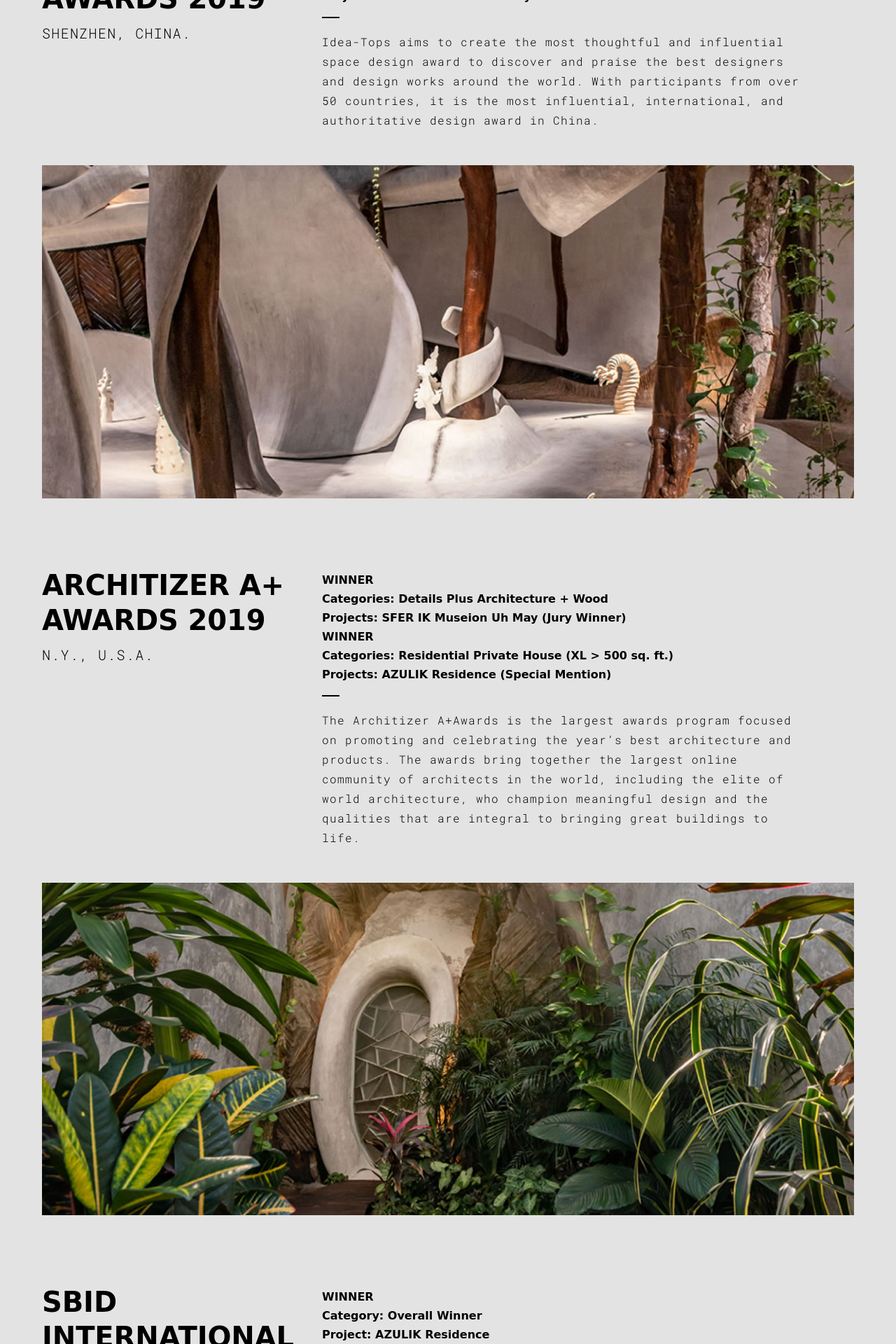
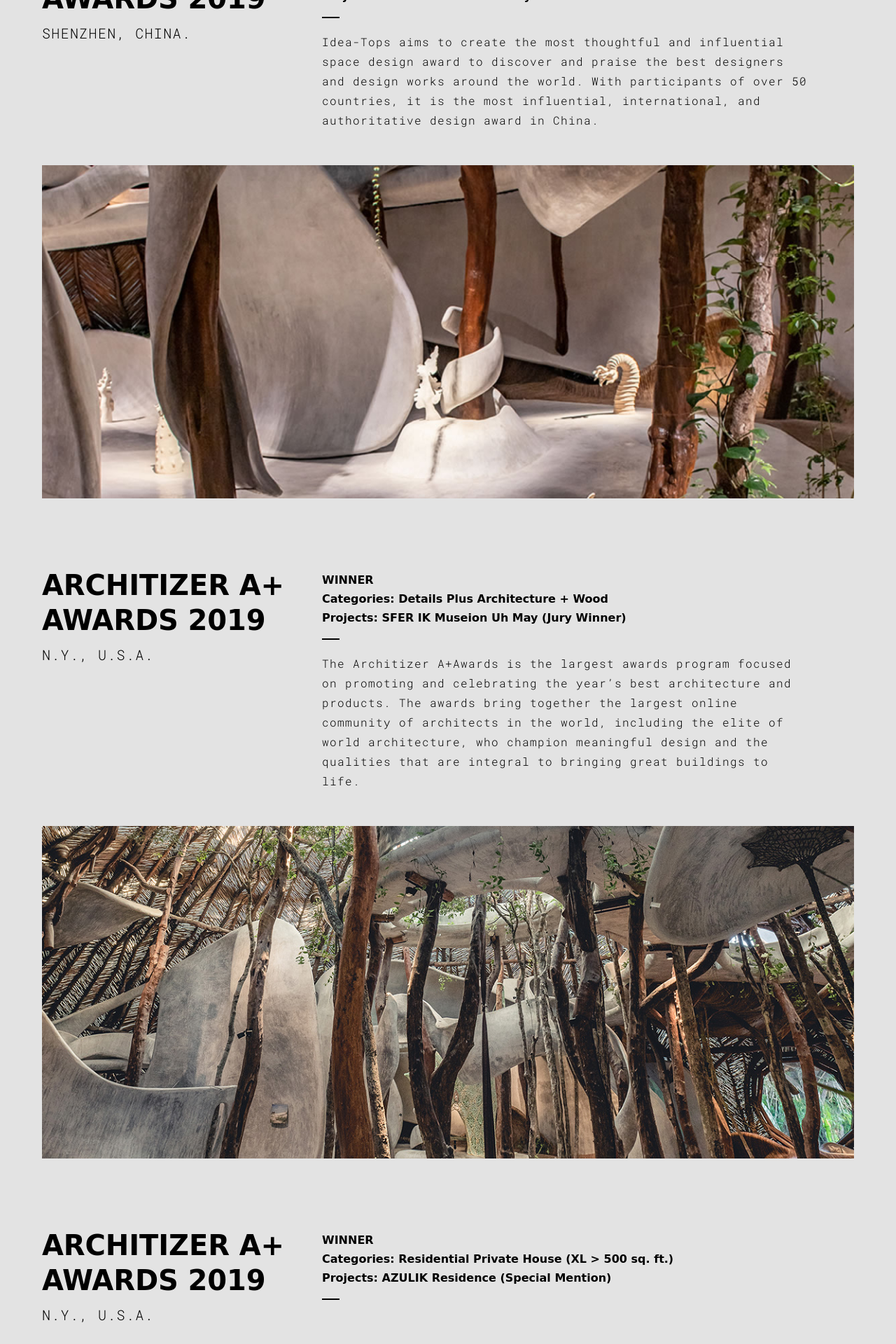
Before and after one commit to gabofc/roth-architecture, a PHP site: page /awards in a window 1280 px wide. Shown: the part 440-2360 px from the top of the page at 70% size. Run offline with PHP 8.4, Linux system fonts and the light colour scheme; some libraries are stand-ins or nearby versions; some web fonts are replaced.

Commit message:
Awards update

```diff
--- a/awards.php
+++ b/awards.php
@@ -14,11 +14,11 @@
 					<b class="scrollAnimation">Category: Cultural Space</b>
 					<b class="scrollAnimation">Project: SFER IK Museion Uh May</b>
 					<span class="scrollAnimation"></span>
-					<p class="scrollAnimation">Idea-Tops aims to create the most thoughtful and influential space design award to discover and praise the best designers and design works around the world. With participants from over 50 countries, it is the most influential, international, and authoritative design award in China.</p>
+					<p class="scrollAnimation">Idea-Tops aims to create the most thoughtful and influential space design award to discover and praise the best designers and design works around the world. With participants of over 50 countries, it is the most influential, international, and authoritative design award in China.</p>
 				</div>
 			</div>
 			<div class="awardImg scrollAnimation">
-				<img src="images/awards/1.jpg">
+				<img src="images/awards/idea-tops.jpg">
 				 <a href="https://www.a963.com/index.php?m=idea_tops&c=ztshow&a=win_works_show_en&year=2019&pcat=1&cat=46" target="_blank">Read More</a>
 				<div class="linea"></div>
 			</div>
@@ -33,16 +33,32 @@
 						<b class="scrollAnimation">WINNER</b>
 						<b class="scrollAnimation">Categories: Details Plus Architecture + Wood</b>
 						<b class="scrollAnimation">Projects: SFER IK Museion Uh May (Jury Winner)</b>
-								<b class="scrollAnimation">WINNER</b>
-						<b class="scrollAnimation">Categories: Residential Private House (XL > 500 sq. ft.) </b>
-						<b class="scrollAnimation">Projects: AZULIK Residence (Special Mention)</b>
 					<span class="scrollAnimation"></span>
 					<p class="scrollAnimation">The Architizer A+Awards is the largest awards program focused on promoting and celebrating the year’s best architecture and products. The awards bring together the largest online community of architects in the world, including the elite of world architecture, who champion meaningful design and the qualities that are integral to bringing great buildings to life.</p>
 				</div>
 			</div>
 			<div class="awardImg scrollAnimation">
-				<img src="images/awards/2.jpg">
+				<img src="images/awards/architizer-01.jpg">
 				 <a href="https://architizer.com/projects/iklab-uh-may/?_ga=2.231018783.1274494379.1576182360-433655417.1576182360" target="_blank">Read More</a>
+				<div class="linea"></div>
+			</div>
+		</div>
+		<div class="awardItem">
+			<div class="contenido">
+				<div class="titulos">
+					<h3 class="scrollAnimation">ARCHITIZER A+ AWARDS 2019</h3>
+					<h4 class="scrollAnimation">N.Y., U.S.A.</h4>
+				</div>
+				<div class="descripcion">
+								<b class="scrollAnimation">WINNER</b>
+						<b class="scrollAnimation">Categories: Residential Private House (XL > 500 sq. ft.) </b>
+						<b class="scrollAnimation">Projects: AZULIK Residence (Special Mention)</b>
+					<span class="scrollAnimation"></span>
+				</div>
+			</div>
+			<div class="awardImg scrollAnimation">
+				<img src="images/awards/architizer-02.jpg">
+				 <a href="https://awards.architizer.com/winners-gallery/#ResidentialPrivateHouseXL5000sqft" target="_blank">Read More</a>
 				<div class="linea"></div>
 			</div>
 		</div>
@@ -61,7 +77,7 @@
 				</div>
 			</div>
 			<div class="awardImg scrollAnimation">
-				<img src="images/awards/3.jpg">
+				<img src="images/awards/sbid.jpg">
 				 <a href="https://www.sbid.org/residential-design-uh-may-residence-19/" target="_blank">Read More</a>
 				<div class="linea"></div>
 			</div>
@@ -81,7 +97,7 @@
 				</div>
 			</div>
 			<div class="awardImg scrollAnimation">
-				<img src="images/awards/4.jpg">
+				<img src="images/awards/idm-01.jpg">
 				 <a href="http://www.interiordesign.net/award/9-best-of-year-awards-winners-2019/#Small-Museum-Art-Gallery" target="_blank">Read More</a>
 				<div class="linea"></div>
 			</div>
@@ -97,16 +113,33 @@
 					<b class="scrollAnimation">WINNER</b>
 					<b class="scrollAnimation">Categories: House of the Year</b>
 					<b class="scrollAnimation">Projects: AZULIK Residence</b>
+					<span class="scrollAnimation"></span>
+					<p class="scrollAnimation">Established in 1997 and headquartered in Amsterdam, Frame is a global platform for all professional members and stakeholders in the interior-design industry. The Frame Awards honor outstanding architectural and design work around the world, always exploring what's next in spatial design, innovation and creativity.</p>
+				</div>
+			</div>
+			<div class="awardImg scrollAnimation">
+				<img src="images/awards/frame-awards-01.jpg">
+				 <a href="https://frameweb.com/article/proudly-announcing-the-full-list-of-frame-awards-winners" target="_blank">Read More</a>
+				<div class="linea"></div>
+			</div>
+		</div>
+
+		<div class="awardItem">
+			<div class="contenido">
+				<div class="titulos">
+					<h3 class="scrollAnimation">Frame Awards</h3>
+					<h4 class="scrollAnimation">Amsterdam, Netherlands.</h4>
+				</div>
+				<div class="descripcion">
 						<b class="scrollAnimation">WINNER</b>
 						<b class="scrollAnimation">Categories: Emerging Designer of the Year</b>
 						<b class="scrollAnimation">Projects: Roth Architecture </b>
 					<span class="scrollAnimation"></span>
-					<p class="scrollAnimation">Established in 1997 and headquartered in Amsterdam, Frame is a global platform for all professional members and stakeholders in the interior-design industry. The Frame Awards honor outstanding architectural and design work around the world, always exploring what's next in spatial design, innovation, and creativity.</p>
 				</div>
 			</div>
 			<div class="awardImg scrollAnimation">
-				<img src="images/awards/5.jpg">
-				 <a href="https://frameweb.com/article/proudly-announcing-the-full-list-of-frame-awards-winners" target="_blank">Read More</a>
+				<img src="images/awards/frame-awards-02.jpg">
+				 <a href="https://frameweb.com/article/proudly-announcing-the-full-list-of-frame-awards-winners " target="_blank">Read More</a>
 				<div class="linea"></div>
 			</div>
 		</div>
@@ -126,7 +159,7 @@
 				</div>
 			</div>
 			<div class="awardImg scrollAnimation">
-				<img src="images/awards/6.jpg">
+				<img src="images/awards/lcd.jpg">
 				 <a href="https://www.leadingculturedestinations.com/awards-1" target="_blank">Read More</a>
 				<div class="linea"></div>
 			</div>
@@ -143,16 +176,32 @@
 				<b class="scrollAnimation">WINNER</b>
 				<b class="scrollAnimation">Category: Best Artistic Architecture Studio </b>
 				<b class="scrollAnimation">Project: Roth Architecture</b>
+				<span class="scrollAnimation"></span>
+				<p class="scrollAnimation">BUILD Awards recognise and reward the works conducted by the world’s most innovative, imaginative and dedicated designers and architects. <br>With an impetus on sustainable and efficient methods being placed on modern projects, the awards recognise those that are pioneers in passive design. The Architecture Awards 2020 commend companies, individuals and projects across a myriad of sectors and through a merit-driven approach, that  ensures that only the most dedicated, creative and awe-inspiring parties receive one of the prestigious accolades.</p>
+			</div>
+		</div>
+		<div class="awardImg scrollAnimation">
+			<img src="images/awards/build-arch-01.jpg">
+			 <a href="https://www.build-review.com/issues/architecture-awards-2020/48/" target="_blank">Read More</a>
+			<div class="linea"></div>
+		</div>
+	</div>
+
+	<div class="awardItem">
+		<div class="contenido">
+			<div class="titulos">
+				<h3 class="scrollAnimation">BUILD ARCHITECTURE AWARDS 2020 </h3>
+				<h4 class="scrollAnimation">Staffordshire, England.</h4>
+			</div>
+			<div class="descripcion">
 					<b class="scrollAnimation">WINNER</b>
 					<b class="scrollAnimation">Category: Best Completed Innovative Commercial Project </b>
 					<b class="scrollAnimation">Project: ZAK IK</b>
 				<span class="scrollAnimation"></span>
-				<p class="scrollAnimation">BUILD Awards recognize and reward the works conducted by the world’s most innovative, imaginative, and dedicated designers and architects. With an impetus on sustainable and efficient methods being placed on modern projects, the awards acknowledge those companies and individuals who are pioneers in passive design.
-Winner</p>
 			</div>
 		</div>
 		<div class="awardImg scrollAnimation">
-			<img src="images/awards/6.jpg">
+			<img src="images/awards/build-arch-02.jpg">
 			 <a href="https://www.build-review.com/issues/architecture-awards-2020/48/" target="_blank">Read More</a>
 			<div class="linea"></div>
 		</div>
```
Also changed, not shown: images/awards/2.jpg (deleted), images/awards/architizer-01.jpg (added), images/awards/architizer-02.jpg (added), images/awards/build-arch-01.jpg (added), images/awards/build-arch-02.jpg (added), images/awards/frame-awards-01.jpg (renamed from images/awards/5.jpg), images/awards/frame-awards-02.jpg (added), images/awards/idea-tops.jpg (renamed from images/awards/1.jpg), images/awards/idm-01.jpg (renamed from images/awards/3.jpg), images/awards/lcd.jpg (renamed from images/awards/6.jpg), images/awards/sbid.jpg (renamed from images/awards/4.jpg).
